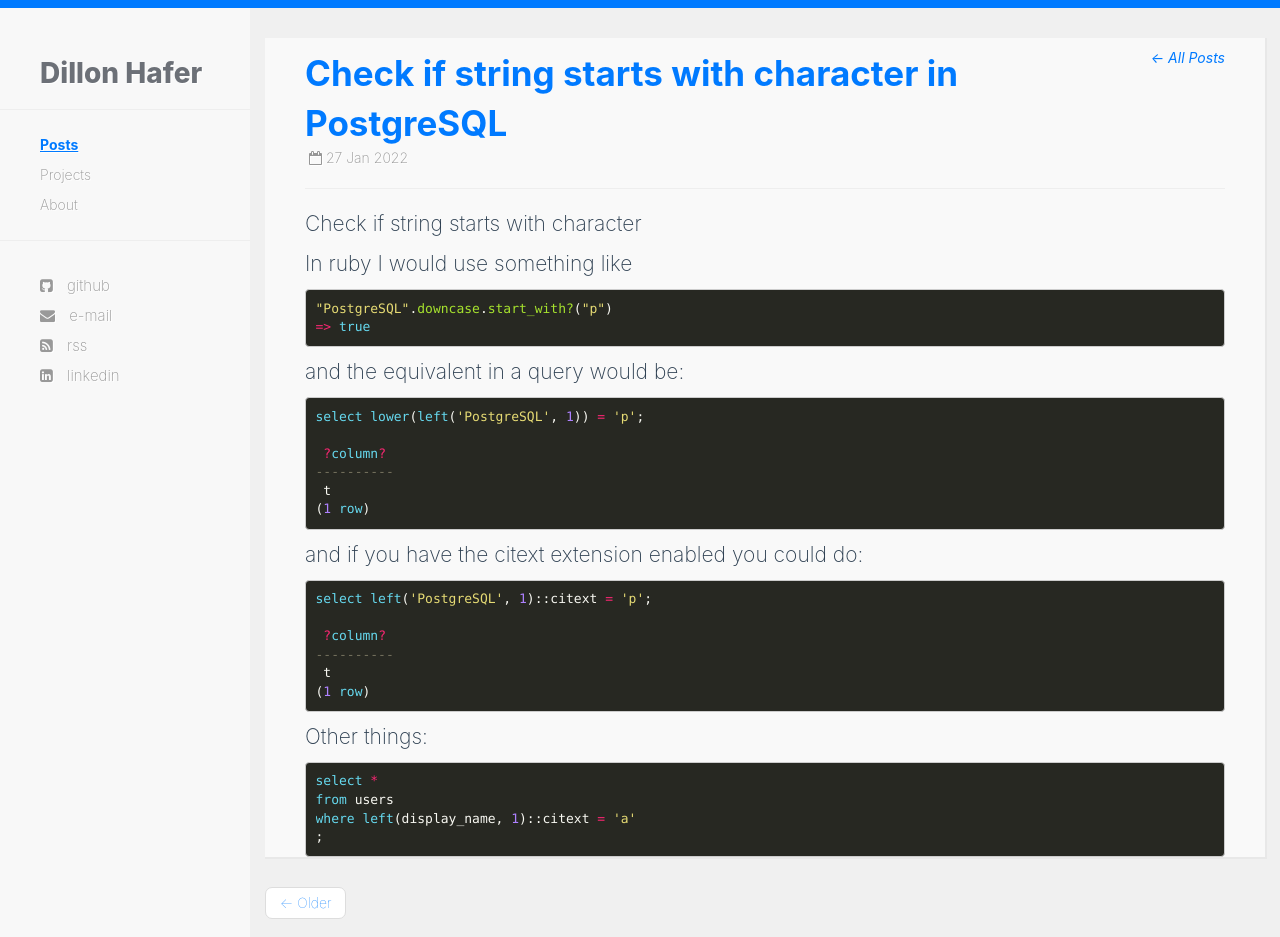
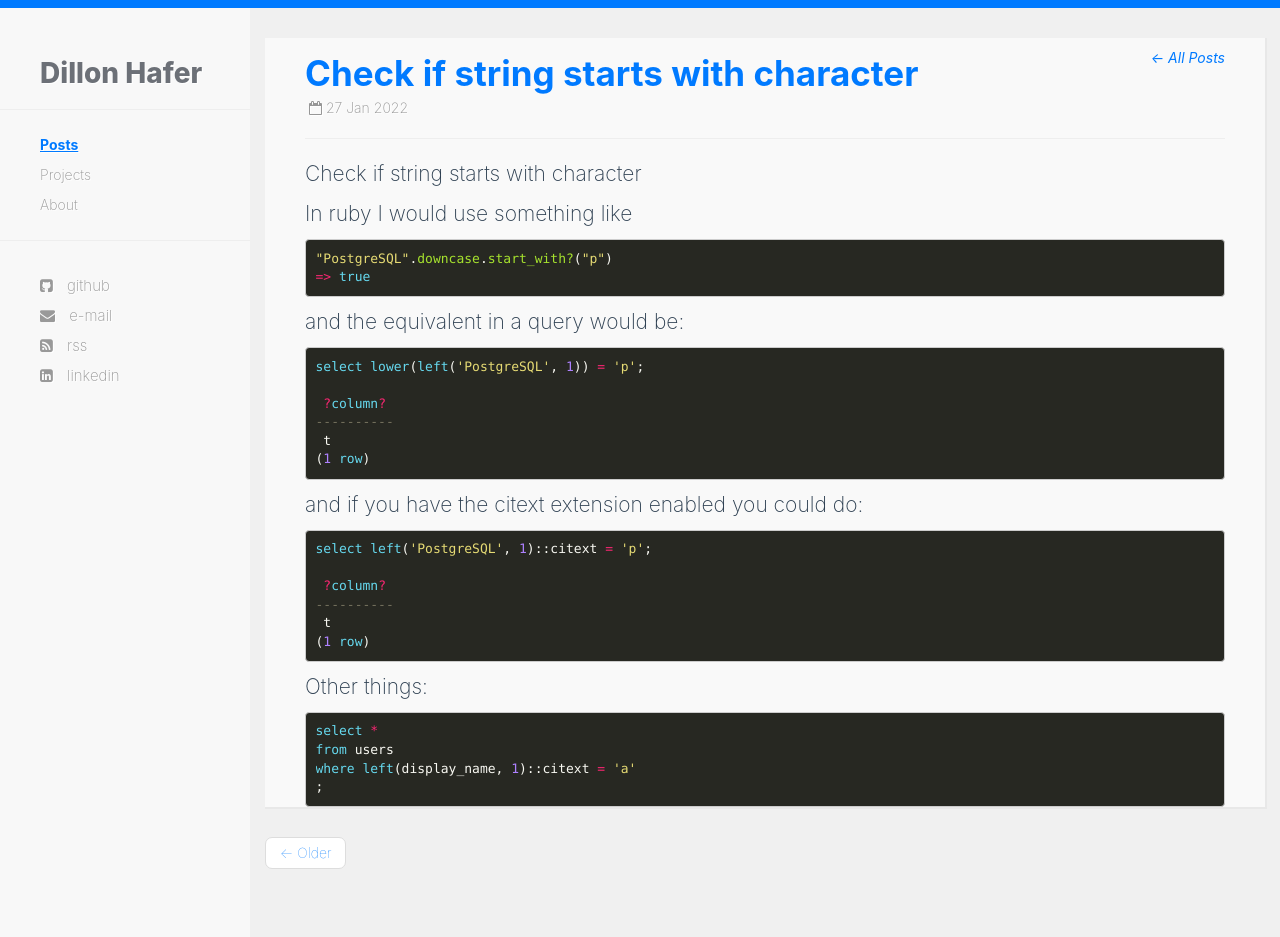
Before and after one commit to dillonhafer/dillonhafer.github.io, a Jekyll site: the page built from _posts/2022-01-27-check-if-string-starts-with-character.md, in a window 1280 px wide and 937 px high. Built offline with Jekyll 4.4.1, drawn with Linux system fonts in a browser that asks for light colours.

Commit message:
Update postgres post

```diff
--- a/_posts/2022-01-27-check-if-string-starts-with-character.md
+++ b/_posts/2022-01-27-check-if-string-starts-with-character.md
@@ -1,5 +1,6 @@
 ---
-title: Check if string starts with character in PostgreSQL
+title: Check if string starts with character
+tag: sql
 ---
 
 Check if string starts with character
```
